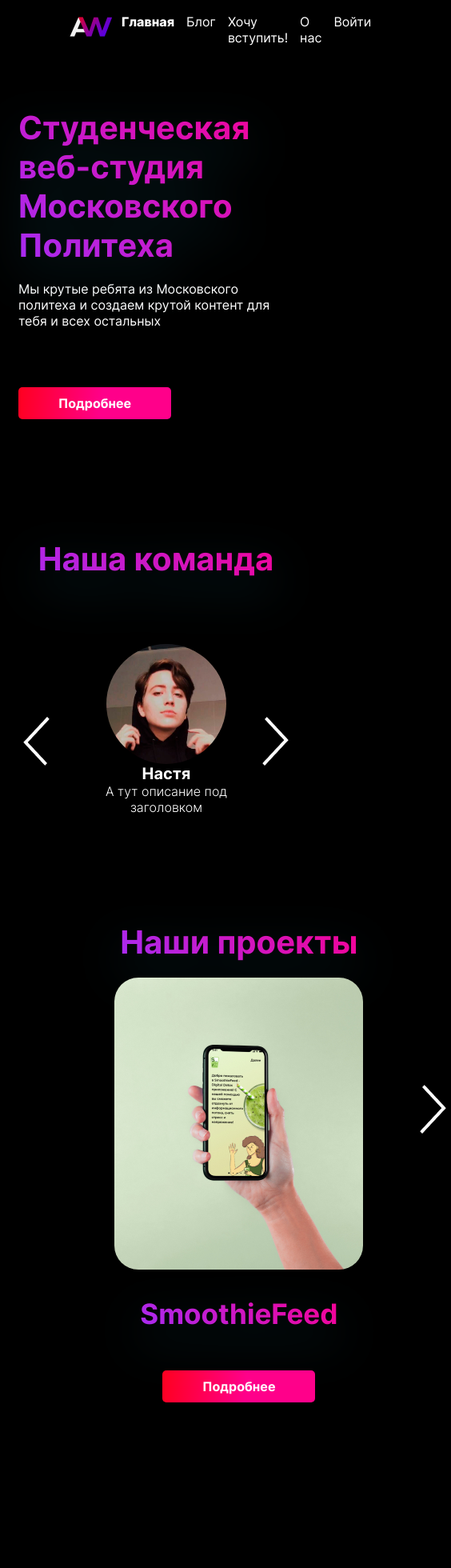
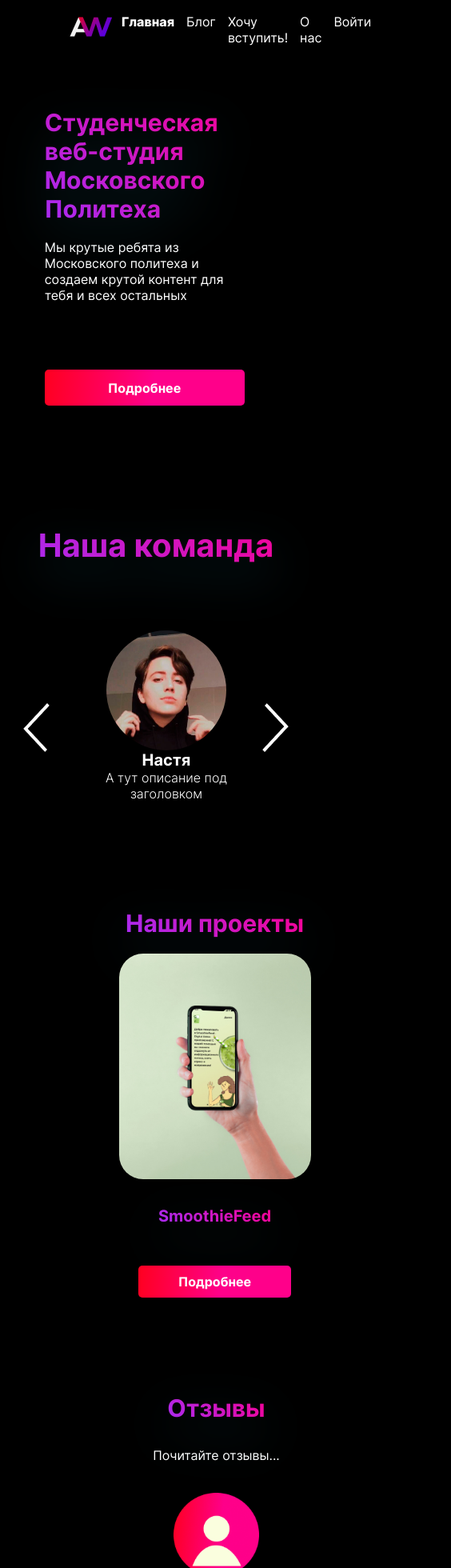
Before and after one commit to Isas2g/WEB-studio-project, a Vue app: page / in a window 390 px wide. Shown: the part 40-2000 px from the top of the page at 80% size, 564 px wide, since content can reach past the window. Built offline with nearby package versions, Linux system fonts and the light colour scheme.

Commit message:
in process

```diff
--- a/src/App.vue
+++ b/src/App.vue
@@ -107,4 +107,12 @@ a {
   font-weight: 700;
   font-size: 16px;
 }
+
+@media (max-width: 1024px) {
+  button.more-btn {
+    width: 250px;
+    height: 45px;
+    margin-top: 10px;
+  }
+}
 </style>
--- a/src/pages/Main/MainPage.vue
+++ b/src/pages/Main/MainPage.vue
@@ -311,7 +311,210 @@ export default {
     height: 25px;
   }
 }
+@media (max-width: 1440px) {
+
+}
+
+@media (max-width: 1024px) {
+  .main {
+    margin-left: 5%;
+    margin-right: 5%;
+  }
+  .projects {
+    margin-left: 5%;
+    margin-right: 5%;
+  }
+  .feedback {
+    margin-left: 5%;
+    margin-right: 5%;
+  }
+  .footer {
+    margin-left: 5%;
+    margin-right: 5%;
+  }
+}
+
 @media (max-width: 768px) {
+  .main {
+    &__block {
+      margin-left: 5%;
+      margin-right: 10%;
+    }
+    &__title {
+      text-align: start;
+      margin-bottom: 20px;
+      font-size: 30px;
+    }
+    &__subtitle {
+      margin-bottom: 73px;
+      font-size: 16px;
+    }
+  }
+  .projects {
+    &__container {
+      margin-left: 35%;
+      align-content: center;
+    }
+    &__body {
+      padding-bottom: 90px;
+    }
+    &__arrow {
+      display: none;
+    }
+    &__title {
+      margin-bottom: 20px;
+      font-size: 30px;
+    }
+    &__project-title {
+      font-size: 20px;
+    }
+    &__image {
+      width: 240px;
+      max-height: 282px;
+    }
+    button.projects__arrow {
+      display: none;
+    }
+  }
+  .feedback {
+    &__body {
+      margin-left: 34%;
+      width: 250px;
+      display: grid;
+      justify-items: center;
+      text-align: center;
+      flex-direction: column;
+      grid-template-areas:
+        "title"
+        "sub"
+        "user"
+        "name"
+        "text"
+        "btn";
+    }
+
+    &__title {
+      grid-area: title;
+      font-size: 30px;
+    }
+
+    &__subtitle {
+      grid-area: sub;
+      margin-top: 31px;
+      margin-bottom: 37px;
+    }
+
+    button.more-btn {
+      grid-area: btn;
+      width: 100%;
+      margin-top: 105px;
+      font-size: 16px;
+      text-align: center;
+      white-space: nowrap;
+    }
+
+    &__first-column {
+      display: contents;
+    }
+
+    &__second-column {
+      display: contents;
+    }
+
+    &__user-icon {
+      max-width: 107px;
+      grid-area: user;
+    }
+
+    &__text.text {
+      grid-area: text;
+    }
+
+    &__text.name {
+      grid-area: name;
+    }
+  }
+  .footer {
+    &__body {
+      color: white;
+      justify-items: center;
+      margin-left: 4%;
+      text-align: center;
+      width: 98%;
+    }
+
+    &__subtitle {
+      text-align: center;
+      font-size: 16px;
+    }
+
+    &__title {
+      text-align: center;
+      font-size: 30px;
+    }
+
+    &__form {
+      padding-top: 78px;
+      padding-bottom: 89px;
+      display: grid;
+      grid-row-gap: 60px;
+      grid-column-gap: 80px;
+      grid-template-columns: 1fr 1fr 1fr;
+      grid-template-areas:
+        "name name name"
+        "phone phone phone"
+        "email email email"
+        "com com com";
+    }
+
+    .form__input {
+      width: 100%;
+    }
+
+    .name {
+      grid-area: name;
+      background: transparent;
+      border: none;
+      border-bottom: 1px solid #fff;
+      outline: none;
+      color: white;
+      height: 25px;
+    }
+
+    .phone {
+      grid-area: phone;
+      background: transparent;
+      border: none;
+      border-bottom: 1px solid #fff;
+      outline: none;
+      color: white;
+      height: 25px;
+    }
+
+    .email {
+      grid-area: email;
+      background: transparent;
+      border: none;
+      border-bottom: 1px solid #fff;
+      outline: none;
+      color: white;
+      height: 25px;
+    }
+
+    .com {
+      grid-area: com;
+      width: 100%;
+      background: transparent;
+      border: none;
+      border-bottom: 1px solid #fff;
+      outline: none;
+      color: white;
+      height: 25px;
+    }
+  }
+}
+@media (max-width: 540px) {
+
 }
 @media screen and (max-width: 376px) {
   .main {
```
